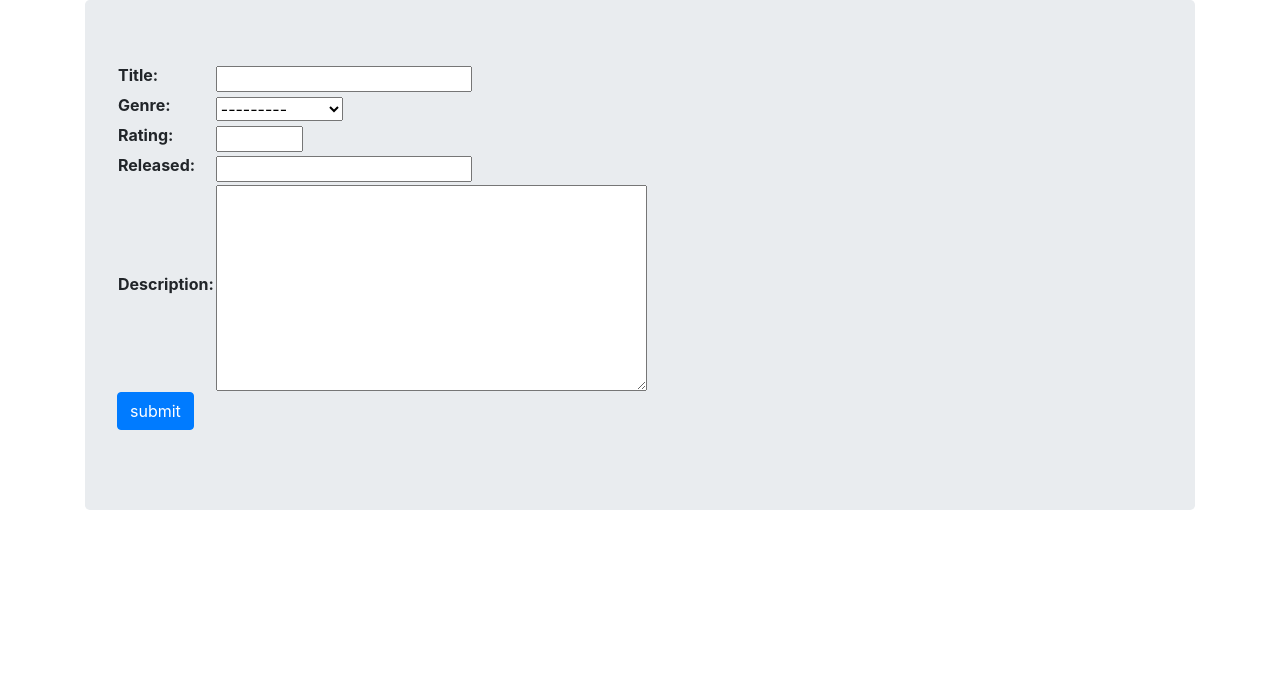
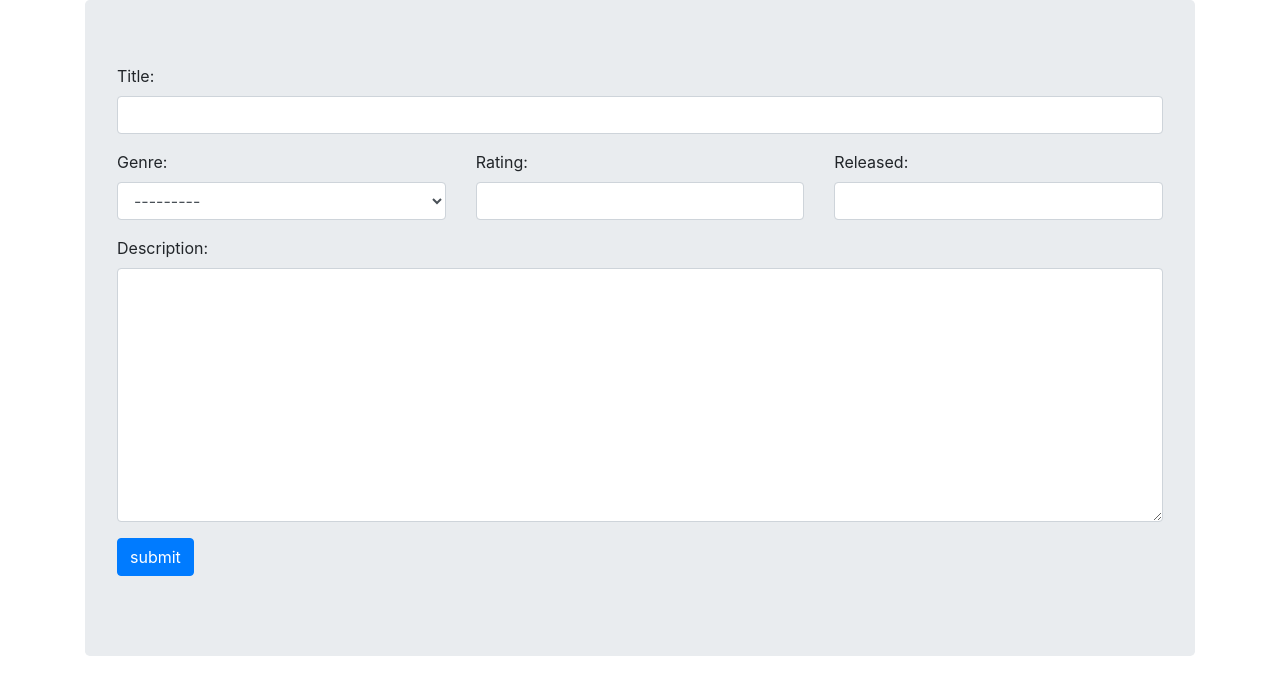
Before and after one commit to jstanczewski/backend_training, a Django app: page /movies/create/ in a window 1280 px wide. Shown: the part 56-751 px from the top of the page. Run offline with Django 3.2, Linux system fonts and the light colour scheme; tables that the repository leaves empty hold one stand-in row (values such as "Sample post"); some libraries are stand-ins or nearby versions.

Commit message:
Form visually upgraded, some other changes added

```diff
--- a/viewer/forms.py
+++ b/viewer/forms.py
@@ -52,6 +52,12 @@ class MovieForm(ModelForm):
     # released = PastDateField()
     # description = CharField(widget=Textarea, required=False)
 
+    def __init__(self, *args, **kwargs):
+        super().__init__(*args, **kwargs)
+        for visible in self.visible_fields():
+            visible.field.widget.attrs['class'] = 'form-control'
+            # class="form-control"
+
     def clean_description(self):
         initial = self.cleaned_data["description"]
         sentences = re.sub(r"\s*\.\s*", ".", initial).split(".")
--- a/viewer/templates/form.html
+++ b/viewer/templates/form.html
@@ -5,9 +5,43 @@
 {% endblock %}
 
 {% block content %}
+<!--    <form method="post">-->
+<!--        {% csrf_token %}-->
+<!--        <table>{{ form }}</table>-->
+<!--        <input type="submit" value="submit" class="btn btn-primary">-->
+<!--    </form>-->
+
     <form method="post">
         {% csrf_token %}
-        <table>{{ form }}</table>
+        {{ form.non_field_errors }}
+        <div class="form-group">
+            {{ form.title.errors }}
+            <label for="{{ form.title.id_for_label }}">Title: </label>{{ form.title }}
+        </div>
+        <div class="row">
+            <div class="col">
+                <div class="form-group">
+                    {{ form.genre.errors }}
+                    <label for="{{ form.genre.id_for_label }}">Genre: </label>{{ form.genre }}
+                </div>
+            </div>
+            <div class="col">
+                <div class="form-group">
+                    {{ form.rating.errors }}
+                    <label for="{{ form.rating.id_for_label }}">Rating: </label>{{ form.rating }}
+                </div>
+            </div>
+            <div class="col">
+                <div class="form-group">
+                    {{ form.released.errors }}
+                    <label for="{{ form.released.id_for_label }}">Released: </label>{{ form.released }}
+                </div>
+            </div>
+            </div>
+        <div class="form-group">
+            {{ form.description.errors }}
+            <label for="{{ form.description.id_for_label }}">Description: </label>{{ form.description }}
+        </div>
         <input type="submit" value="submit" class="btn btn-primary">
     </form>
 {% endblock %}
```
